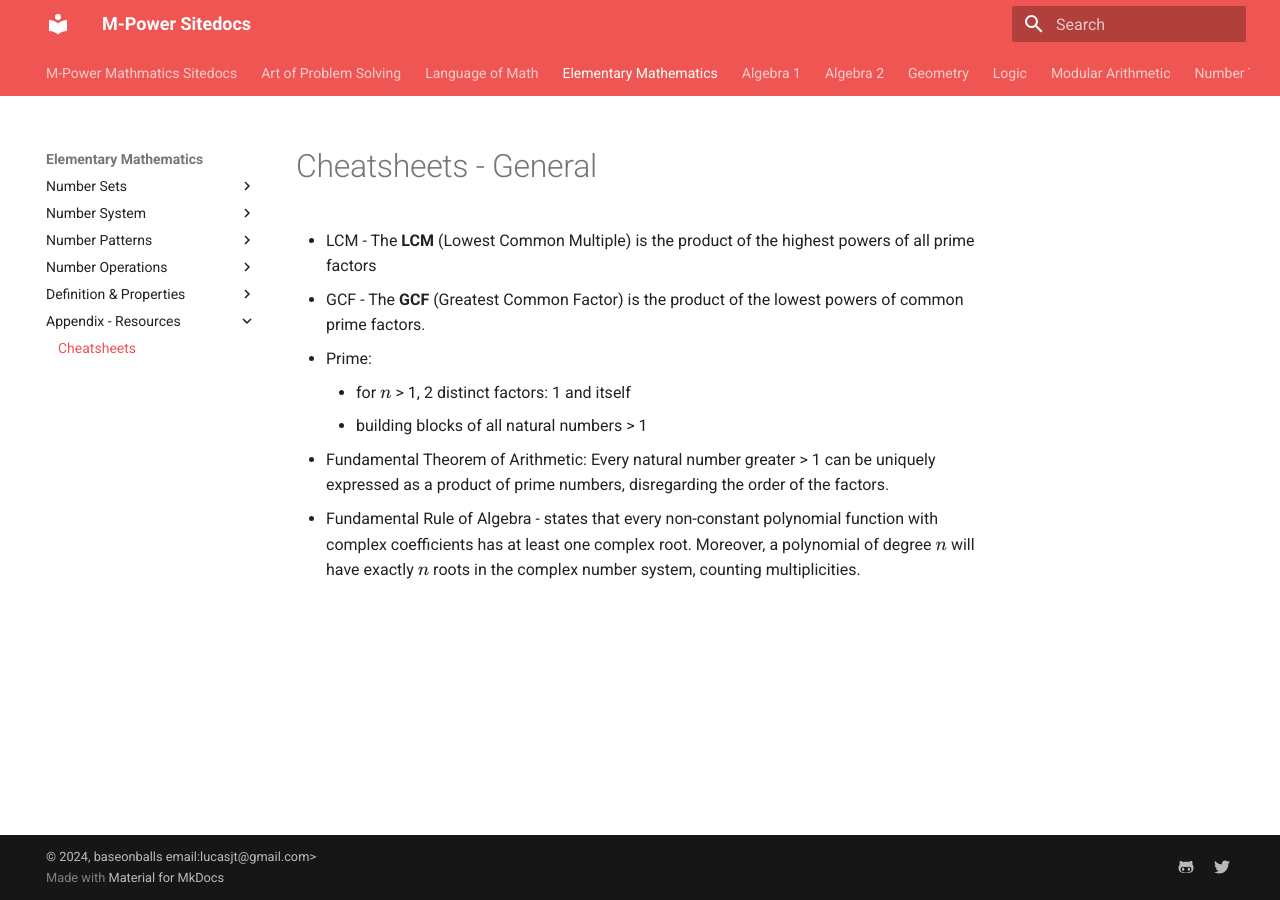
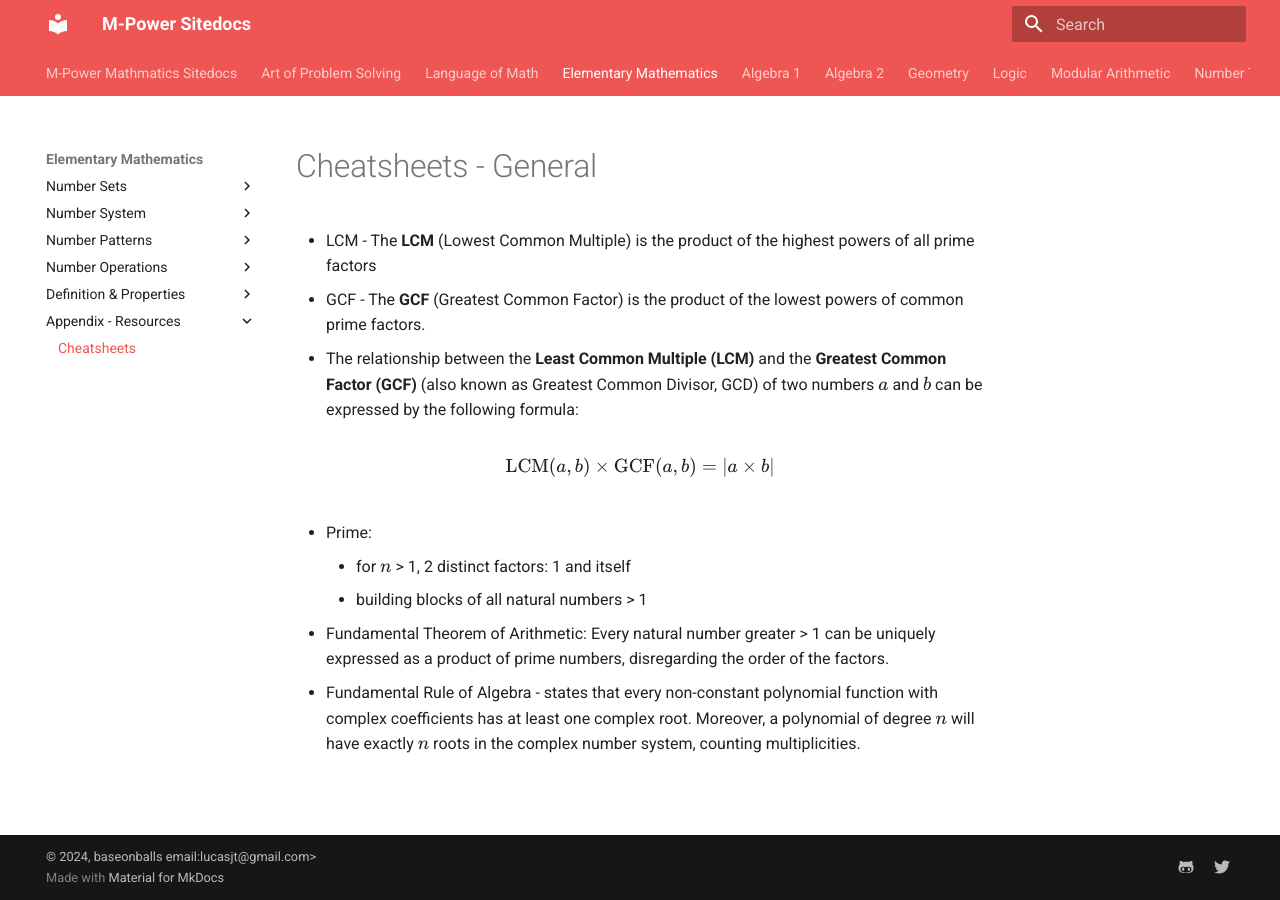
Before and after one commit to baseonballs/mpower-sitedocs, an MkDocs documentation site: the page built from site-docs/mathematics/elem/resources/cheat-sheets/index.md, in a window 1280 px wide. Built offline with MkDocs 1.6.1 and Material for MkDocs 9.7.7, drawn with Linux system fonts in a browser that asks for light colours; formulas are drawn with MathJax 3.

Commit message:
fix cheatsheet.

```diff
--- a/site-docs/mathematics/elem/resources/cheat-sheets/index.md
+++ b/site-docs/mathematics/elem/resources/cheat-sheets/index.md
@@ -3,6 +3,12 @@
 
 - LCM - The **LCM** (Lowest Common Multiple) is the product of the highest powers of all prime factors
 - GCF - The **GCF** (Greatest Common Factor) is the product of the lowest powers of common prime factors.
+- The relationship between the **Least Common Multiple (LCM)** and the **Greatest Common Factor (GCF)** (also known as Greatest Common Divisor, GCD) of two numbers \( a \) and \( b \) can be expressed by the following formula:
+
+\[
+\text{LCM}(a, b) \times \text{GCF}(a, b) = |a \times b|
+\]
+
 - Prime:
     - for $n$ > 1, 2 distinct factors: 1 and itself
     - building blocks of all natural numbers > 1
```
